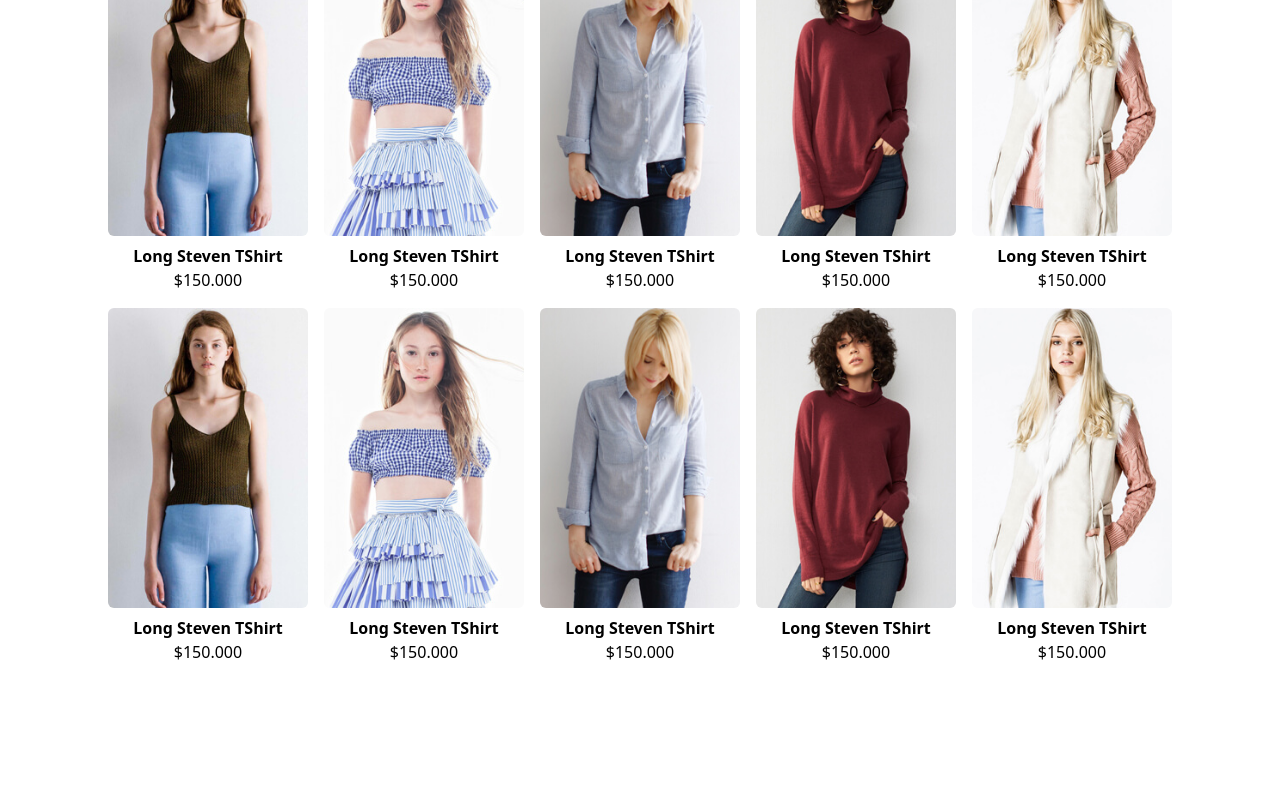
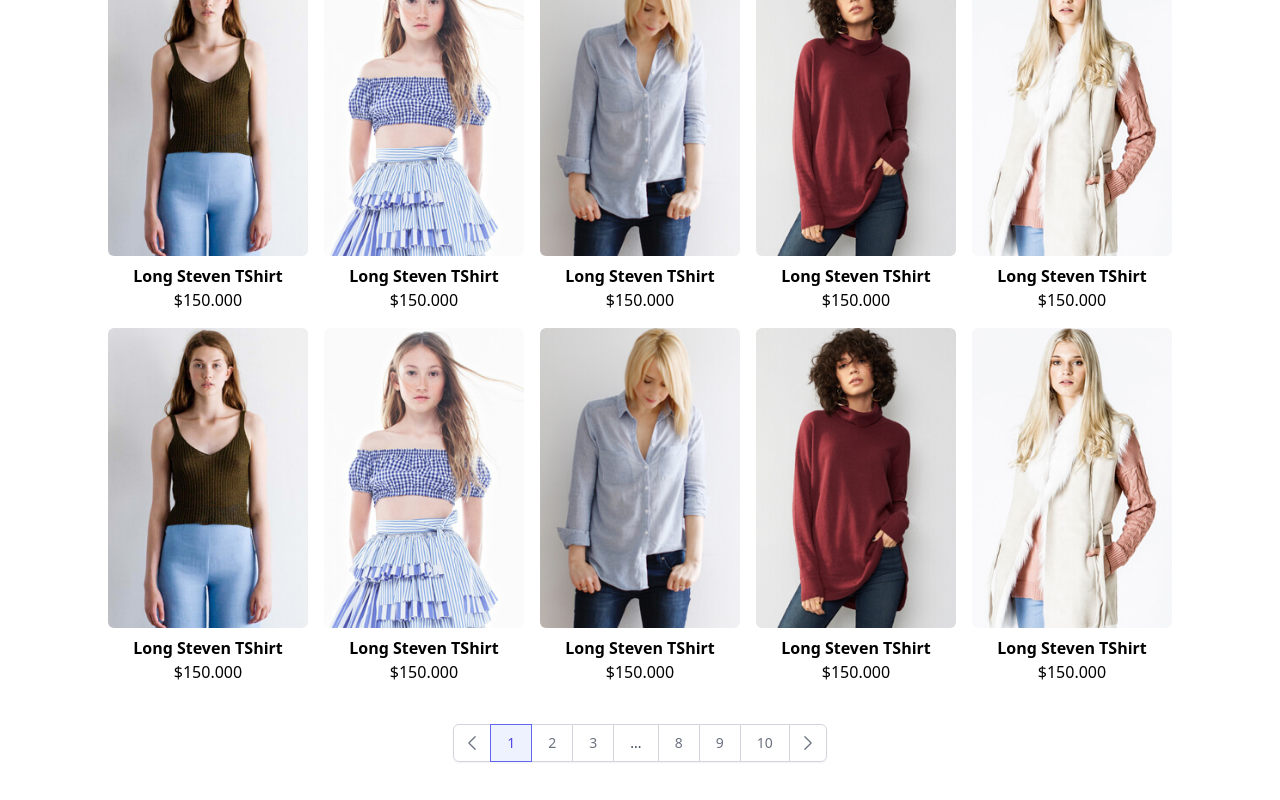
Before and after one commit to CrisTri97/myfashiop, a Next.js app: page / in a window 1280 px wide. Shown: the part 1828-2628 px from the top of the page. Built offline with nearby package versions, Linux system fonts and the light colour scheme.

Commit message:
section pagination

```diff
--- /dev/null
+++ b/components/Pagination/Pagination.js
@@ -0,0 +1,69 @@
+import React from "react";
+import { ChevronLeftIcon, ChevronRightIcon } from "@heroicons/react/24/outline";
+
+export default function Pagination() {
+  return (
+    <div className="flex justify-center">
+      <nav
+        className="isolate  inline-flex -space-x-px rounded-md shadow-sm"
+        aria-label="Pagination"
+      >
+        <a
+          href="#"
+          className="relative inline-flex items-center rounded-l-md border border-gray-300 bg-white px-2 py-2 text-sm font-medium text-gray-500 hover:bg-gray-50 focus:z-20"
+        >
+          <span className="sr-only">Previous</span>
+          <ChevronLeftIcon className="h-5 w-5" aria-hidden="true" />
+        </a>
+        {/* Current: "z-10 bg-indigo-50 border-indigo-500 text-indigo-600", Default: "bg-white border-gray-300 text-gray-500 hover:bg-gray-50" */}
+        <a
+          href="#"
+          aria-current="page"
+          className="relative z-10 inline-flex items-center border border-indigo-500 bg-indigo-50 px-4 py-2 text-sm font-medium text-indigo-600 focus:z-20"
+        >
+          1
+        </a>
+        <a
+          href="#"
+          className="relative inline-flex items-center border border-gray-300 bg-white px-4 py-2 text-sm font-medium text-gray-500 hover:bg-gray-50 focus:z-20"
+        >
+          2
+        </a>
+        <a
+          href="#"
+          className="relative hidden items-center border border-gray-300 bg-white px-4 py-2 text-sm font-medium text-gray-500 hover:bg-gray-50 focus:z-20 md:inline-flex"
+        >
+          3
+        </a>
+        <span className="relative inline-flex items-center border border-gray-300 bg-white px-4 py-2 text-sm font-medium text-gray-700">
+          ...
+        </span>
+        <a
+          href="#"
+          className="relative hidden items-center border border-gray-300 bg-white px-4 py-2 text-sm font-medium text-gray-500 hover:bg-gray-50 focus:z-20 md:inline-flex"
+        >
+          8
+        </a>
+        <a
+          href="#"
+          className="relative inline-flex items-center border border-gray-300 bg-white px-4 py-2 text-sm font-medium text-gray-500 hover:bg-gray-50 focus:z-20"
+        >
+          9
+        </a>
+        <a
+          href="#"
+          className="relative inline-flex items-center border border-gray-300 bg-white px-4 py-2 text-sm font-medium text-gray-500 hover:bg-gray-50 focus:z-20"
+        >
+          10
+        </a>
+        <a
+          href="#"
+          className="relative inline-flex items-center rounded-r-md border border-gray-300 bg-white px-2 py-2 text-sm font-medium text-gray-500 hover:bg-gray-50 focus:z-20"
+        >
+          <span className="sr-only">Next</span>
+          <ChevronRightIcon className="h-5 w-5" aria-hidden="true" />
+        </a>
+      </nav>
+    </div>
+  );
+}
--- a/pages/index.js
+++ b/pages/index.js
@@ -13,6 +13,7 @@
 import pro3 from "../public/themes/img/products/xf-p-3.jpg";
 import pro4 from "../public/themes/img/products/xf-p-4.jpg";
 import pro5 from "../public/themes/img/products/xf-p-5.jpg";
+import Pagination from "../components/Pagination/Pagination";
 
 const listProduct = [
   pro1,
@@ -34,8 +35,7 @@
 const Container = styled.div`
   width: 100%;
   height: auto;
-  padding: 0 15px;
-  margin: 20px 0;
+  padding: 20px 15px;
 `;
 
 export default function Home() {
@@ -50,6 +50,7 @@
         <Container>
           <ListLogo />
           <ListProduct products={listProduct} />
+          <Pagination />
         </Container>
         <div className="h-[300px] w-[100%]"></div>
       </main>
```
